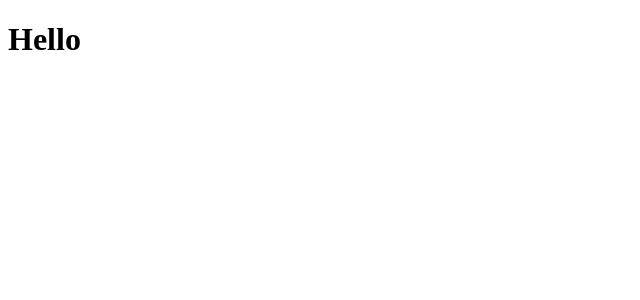
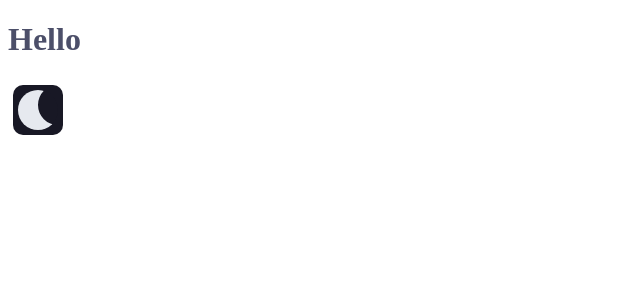
Before and after one commit to yazorinv/pa-info, a Nuxt app: page / in a window 1280 px wide. Shown: the top 300 px of the page, without its empty margins (0-640 px from the left). Built offline with nearby package versions, Linux system fonts and the light colour scheme.

Commit message:
Create MyButtonTheme

```diff
--- /dev/null
+++ b/components/MyButtonTheme.vue
@@ -0,0 +1,64 @@
+<script setup lang="ts">
+const colorMode = useColorMode()
+
+
+function toggleColorMode() {
+  colorMode.value = colorMode.value === 'light' ? 'dark' : 'light'
+}
+</script>
+
+
+<template>
+  <button @click="toggleColorMode">
+    <div class="in-button"></div>
+  </button>
+</template>
+
+
+<style scoped lang="scss">
+$light: #e6e9ef;
+$dark: #181825;
+$my-size: 40px;
+
+
+button {
+  width: $my-size + 10px;
+  height: $my-size + 10px;
+  border-radius: 10px;
+  border: none;
+
+  padding: 5px;
+  margin: 5px;
+
+  cursor: pointer;
+}
+
+.light-mode button {
+  background-color: $dark;
+}
+
+.dark-mode button {
+  background-color: $light;
+}
+
+
+.in-button {
+  width: $my-size;
+  height: $my-size;
+  border-radius: $my-size / 2;
+  transition: 0.3s;
+}
+
+.light-mode .in-button {
+  top: $my-size / 2;
+  left: $my-size / 2;
+  box-shadow: inset ($my-size / 2) (-($my-size / 8)) 0px 0px $light;
+  background-color: $dark;
+}
+
+.dark-mode .in-button {
+  background-color: $dark;
+}
+
+
+</style>
--- a/nuxt.config.ts
+++ b/nuxt.config.ts
@@ -1,4 +1,8 @@
 // https://nuxt.com/docs/api/configuration/nuxt-config
 export default defineNuxtConfig({
-  devtools: { enabled: true }
+    devtools: {enabled: true},
+    modules: ['@nuxtjs/color-mode'],
+    app: {
+        pageTransition: {name: 'page', mode: 'out-in'}
+    },
 })
--- a/pages/index.vue
+++ b/pages/index.vue
@@ -3,9 +3,17 @@
 
 
 <template>
-  <h1>Hello</h1>
+  <div>
+    <h1>Hello</h1>
+    <MyButtonTheme/>
+  </div>
 </template>
 
 
 <style scoped lang="scss">
+@import "styles/colors";
+
+h1 {
+  color: $text;
+}
 </style>
```
